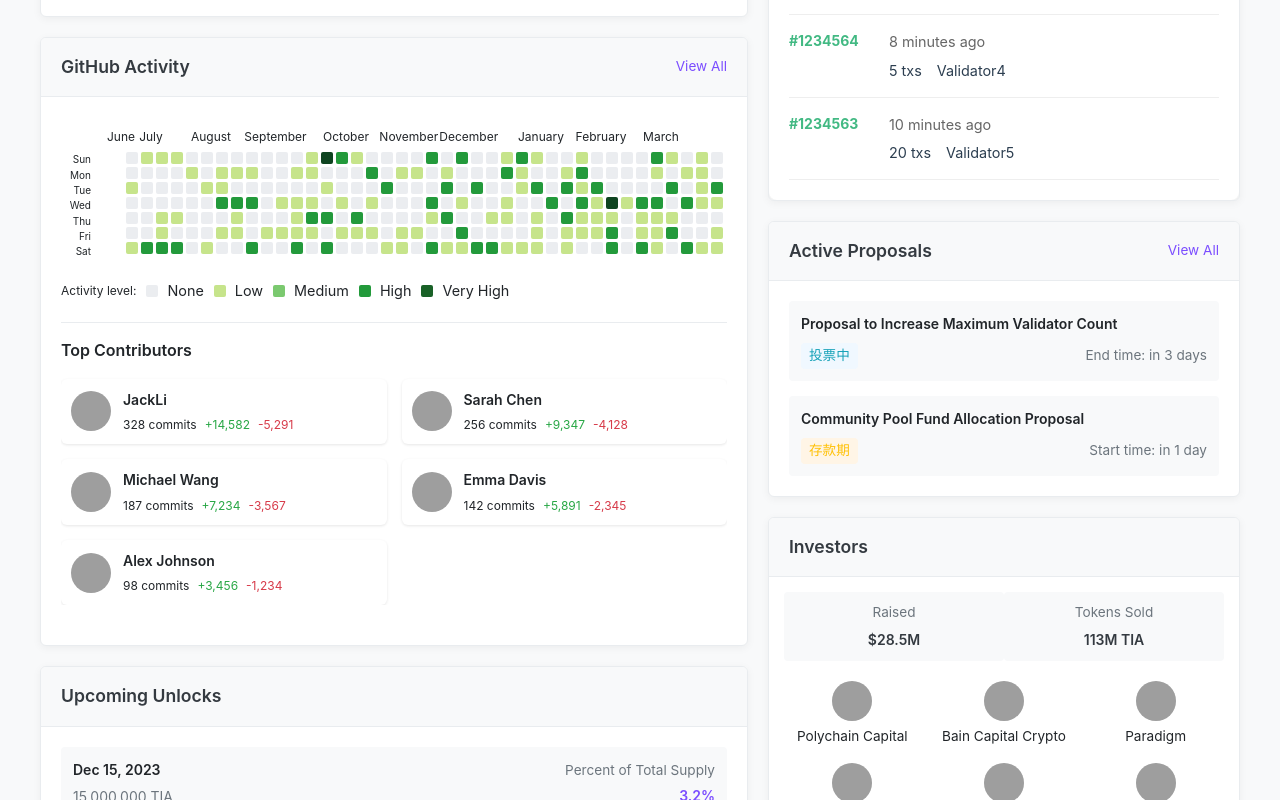
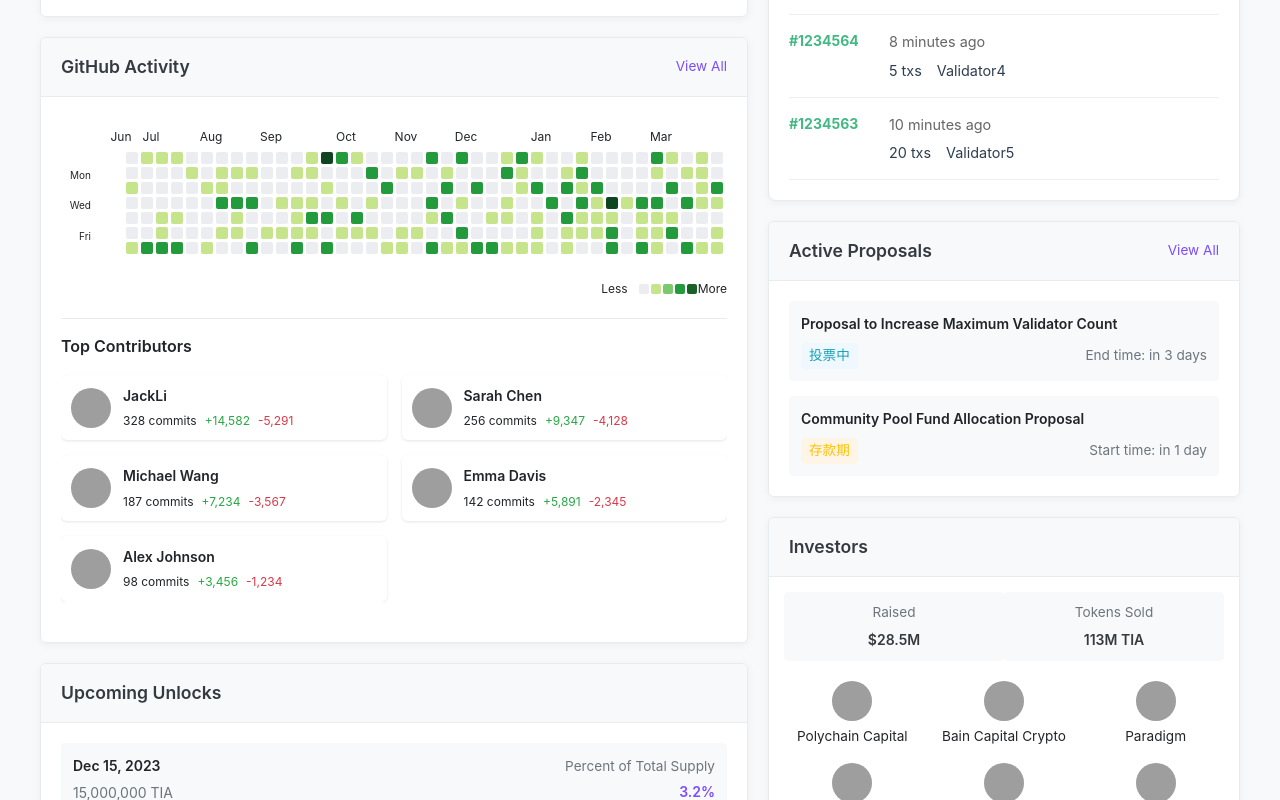
Before and after one commit to rainightRoot/walrus-data-explorer, a Vue app: page / in a window 1280 px wide. Shown: the part 720-1520 px from the top of the page. Built offline with nearby package versions, Linux system fonts and the light colour scheme; grey boxes are pictures that could not be loaded.

Commit message:
github heatmap

```diff
--- a/src/views/Home.vue
+++ b/src/views/Home.vue
@@ -89,13 +89,13 @@
                   </div>
                   <div class="heatmap-days-container">
                     <div class="heatmap-days-labels">
-                      <div class="day-label">Sun</div>
+                      <div class="day-label"></div>
                       <div class="day-label">Mon</div>
-                      <div class="day-label">Tue</div>
+                      <div class="day-label"></div>
                       <div class="day-label">Wed</div>
-                      <div class="day-label">Thu</div>
+                      <div class="day-label"></div>
                       <div class="day-label">Fri</div>
-                      <div class="day-label">Sat</div>
+                      <div class="day-label"></div>
                     </div>
                     <div class="heatmap-days">
                       <template v-for="week in 40">
@@ -104,28 +104,28 @@
                           :key="(week-1)*7 + (day-1)"
                           class="heatmap-day"
                           :class="'level-' + getDayLevel(week-1, day-1)"
-                          :title="getDayDate(week-1, day-1) + ': ' + getDayCount(week-1, day-1) + ' commits'"
+                          :title="formatTooltipDate(getDayData(week-1, day-1))"
                           @mouseover="showTooltip($event, getDayData(week-1, day-1))"
                           @mouseout="hideTooltip"
                         ></div>
                       </template>
                       <div class="heatmap-tooltip" ref="tooltip" v-show="showingTooltip">
-                        <div class="tooltip-date">{{ tooltipData.date }}</div>
-                        <div class="tooltip-count">{{ tooltipData.count }} commits</div>
+                        <div class="tooltip-date">{{ formatTooltipDate(tooltipData) }}</div>
                       </div>
                     </div>
                   </div>
                 </div>
               </div>
-              <div class="heatmap-legend">
-                <span>Activity level:</span>
+              <div class="heatmap-legend" style="justify-content: flex-end;">
+                <span class="legend-text">Less</span>
                 <ul class="legend-items">
-                  <li class="legend-item"><span class="legend-color level-0"></span>None</li>
-                  <li class="legend-item"><span class="legend-color level-1"></span>Low</li>
-                  <li class="legend-item"><span class="legend-color level-2"></span>Medium</li>
-                  <li class="legend-item"><span class="legend-color level-3"></span>High</li>
-                  <li class="legend-item"><span class="legend-color level-4"></span>Very High</li>
+                  <li class="legend-item"><span class="legend-color level-0"></span></li>
+                  <li class="legend-item"><span class="legend-color level-1"></span></li>
+                  <li class="legend-item"><span class="legend-color level-2"></span></li>
+                  <li class="legend-item"><span class="legend-color level-3"></span></li>
+                  <li class="legend-item"><span class="legend-color level-4"></span></li>
                 </ul>
+                <span class="legend-text">More</span>
               </div>
 
               <!-- Contributors list -->
@@ -297,7 +297,7 @@ export default {
     return {
       githubContributions: [],
       githubLoading: true,
-      allMonths: ['January', 'February', 'March', 'April', 'May', 'June', 'July', 'August', 'September', 'October', 'November', 'December'],
+      allMonths: ['Jan', 'Feb', 'Mar', 'Apr', 'May', 'Jun', 'Jul', 'Aug', 'Sep', 'Oct', 'Nov', 'Dec'],
       heatmapDays: [],
       showingTooltip: false,
       tooltipData: {
@@ -652,10 +652,19 @@ export default {
     },
 
     formatChineseDate(date) {
-      const year = date.getFullYear();
-      const month = date.getMonth() + 1;
-      const day = date.getDate();
-      return `${year}年${month}月${day}日`;
+      return format(date, 'MMM d, yyyy', { locale: enUS });
+    },
+
+    formatTooltipDate(day) {
+      if (!day || !day.date) return 'No data available';
+
+      if (day.count === 0) {
+        return `No contributions on ${day.date}`;
+      } else if (day.count === 1) {
+        return `1 contribution on ${day.date}`;
+      } else {
+        return `${day.count} contributions on ${day.date}`;
+      }
     },
 
     getRecentMonths() {
@@ -725,10 +734,7 @@ export default {
     },
 
     showTooltip(event, day) {
-      this.tooltipData = {
-        date: day.date,
-        count: day.count
-      };
+      this.tooltipData = day;
       this.showingTooltip = true;
 
       // 在下一个帧更新提示框位置
@@ -1449,14 +1455,13 @@ export default {
 .legend-item {
   display: flex;
   align-items: center;
-  margin-right: 10px;
+  margin: 0 1px;
 }
 
 .legend-color {
   display: inline-block;
-  width: 12px;
-  height: 12px;
-  margin-right: 4px;
+  width: 10px;
+  height: 10px;
   border-radius: 2px;
 }
 
@@ -1483,16 +1488,17 @@ export default {
 /* Heatmap tooltip styles */
 .heatmap-tooltip {
   position: fixed;
-  background-color: rgba(0, 0, 0, 0.8);
+  background-color: rgba(36, 41, 46, 0.95);
   color: white;
   padding: 8px 10px;
-  border-radius: 4px;
+  border-radius: 3px;
   font-size: 12px;
   z-index: 1000;
   pointer-events: none;
   box-shadow: 0 2px 5px rgba(0, 0, 0, 0.2);
   transition: opacity 0.2s;
   transform: translateZ(0);
+  border: 1px solid rgba(27, 31, 35, 0.2);
 }
 
 .tooltip-date {
```
